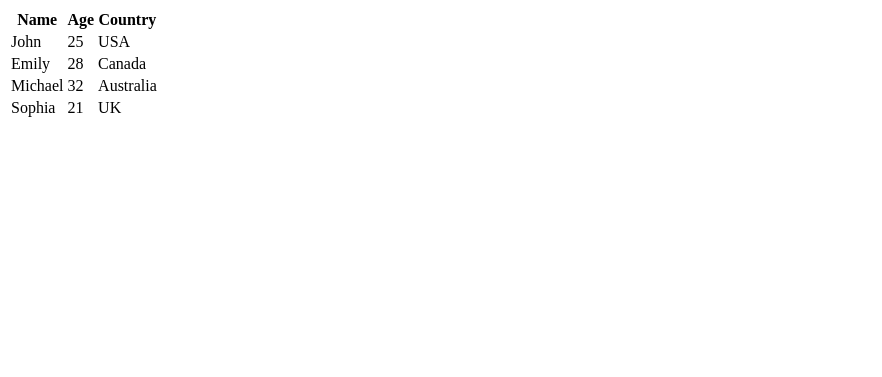
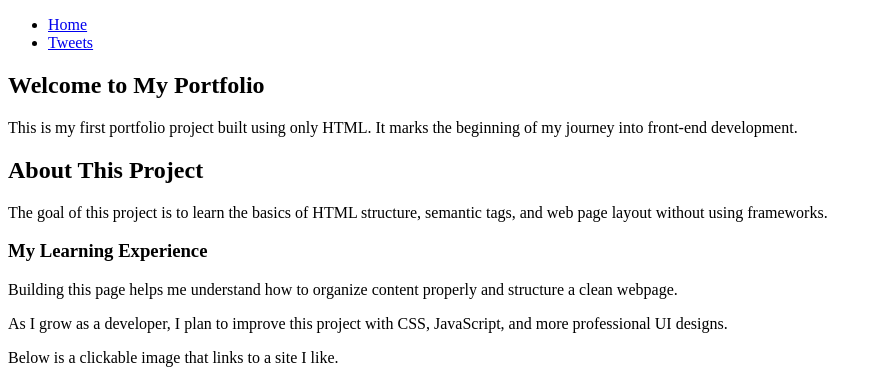
Before and after one commit to franciskobinakum/My_First_Portfolio, a plain HTML site: page html_basic/index.html in a window 1280 px wide. Shown: the top 377 px of the page, without its empty margins (0-882 px from the left). Drawn offline with Linux system fonts and the light colour scheme; grey boxes are pictures that could not be loaded.

```diff
--- a/html_basic/index.html
+++ b/html_basic/index.html
@@ -1,6 +1,33 @@
 <!DOCTYPE html>
 <html lang="en">
-  <div class="learners-container">
+<head>
+  <meta charset="utf-8" />
+  <meta name="viewport" content="width=device-width, initial-scale=1" />
+  <title>My Portfolio Home</title>
+</head>
+<body>
+
+  <header>
+    <ul>
+      <li><a href="index.html">Home</a></li>
+      <li><a href="tweets.html">Tweets</a></li>
+    </ul>
+  </header>
+
+  <main>
+    <article>
+      <h1>Welcome to My Portfolio</h1>
+      <p>This is my first portfolio project built using only HTML. It marks the beginning of my journey into front-end development.</p>
+      <h2>About This Project</h2>
+      <p>The goal of this project is to learn the basics of HTML structure, semantic tags, and web page layout without using frameworks.</p>
+      <h3>My Learning Experience</h3>
+      <p>Building this page helps me understand how to organize content properly and structure a clean webpage.</p>
+      <p>As I grow as a developer, I plan to improve this project with CSS, JavaScript, and more professional UI designs.</p>
+      <p>Below is a clickable image that links to a site I like.</p>
+      <a href="https://www.alxafrica.com" target="_blank" rel="noopener noreferrer">
+        <img src="https://i.ibb.co/gTDZZT8/ALX-Logo-07.png" alt="ALX Logo" width="250">
+      </a>
+        <div class="learners-container">
     <table>
       <thead>
         <tr>
@@ -34,4 +61,16 @@
     </table>
   </div>
 
+    </article>
+
+    <aside>
+      <p>placeholder to add comment thread later</p>
+    </aside>
+  </main>
+
+  <footer>
+    <p>Made by Francis Kobina Kum - <a href="https://github.com/franciskobinakum" target="_blank" rel="noopener noreferrer">here</a></p>
+  </footer>
+
+</body>
 </html>
```
